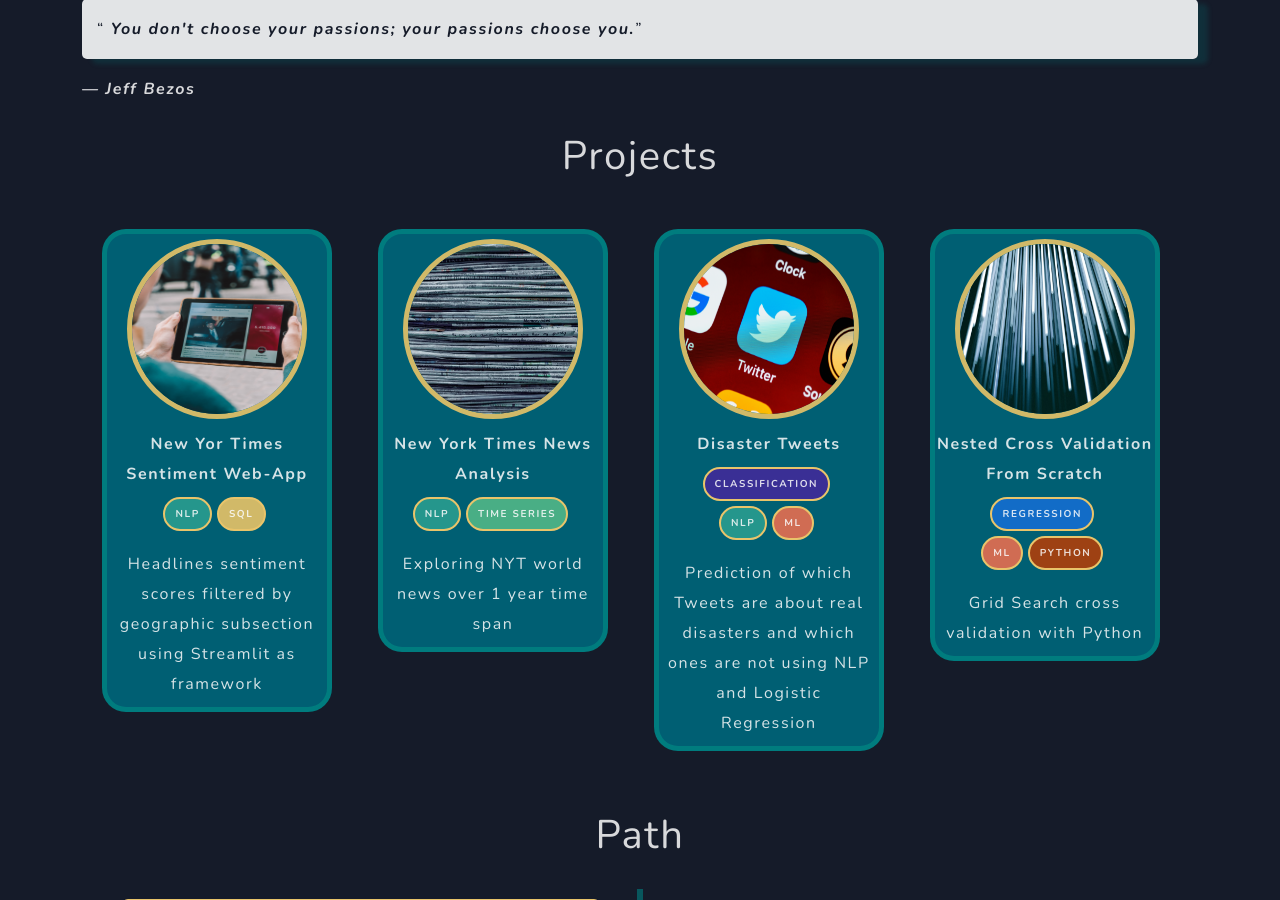
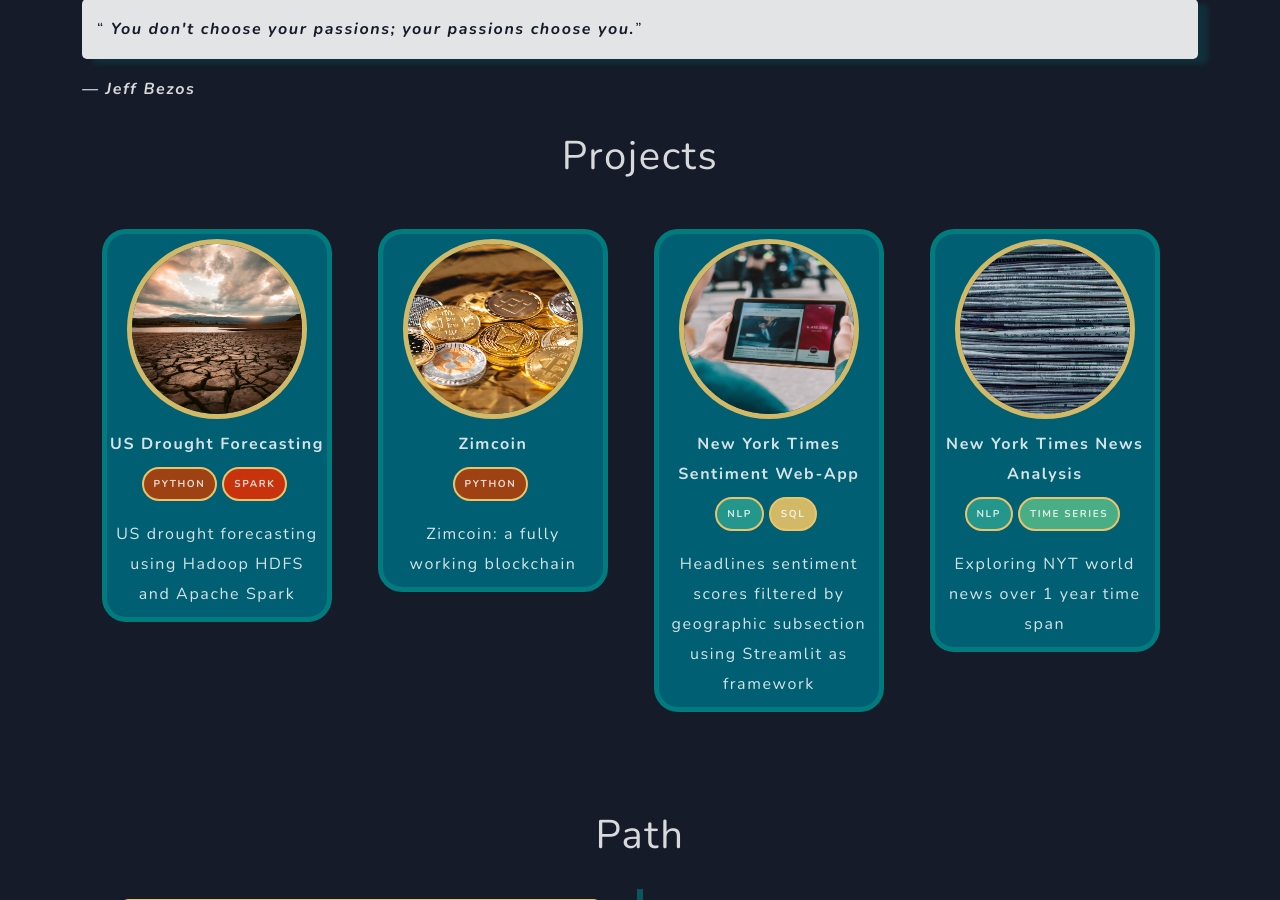
Before and after one commit to massigarg/portfolio, a Flask app: page /about in a window 1280 px wide. Shown: the part 356-1256 px from the top of the page. Run offline with Flask 2, Linux system fonts and the light colour scheme; some libraries are stand-ins or nearby versions; grey boxes are pictures that could not be loaded.

Commit message:
projects added

```diff
--- a/static/css/about.css
+++ b/static/css/about.css
@@ -196,45 +196,56 @@
 }
 
 #nlp {
-  background-color:hsl(173, 58%, 39%, 0.9);
+  background-color: hsl(173, 58%, 39%, 0.9);
 }
+
 #sql {
   background-color: hsl(43, 74%, 66%, 0.9);
 }
+
 #ml {
-  background-color:hsl(12, 76%, 61%, .90);
+  background-color: hsl(12, 76%, 61%, .90);
 }
+
 #flask {
   background-color: hsl(39, 100%, 47%, 0.9);
 }
+
 #html {
   background-color: hsl(160, 41%, 70%, 0.9);
 }
+
 #css {
   background-color: hsl(45, 60%, 78%, 0.9);
 }
+
 #python {
   background-color: hsl(19, 97%, 37%, 0.85);
 }
+
 #time-series {
   background-color: hsl(152, 41%, 52%, 0.9);
 }
 
 #classification {
-  background-color: hsl(278, 100%, 36%,0.5);
+  background-color: hsl(278, 100%, 36%, 0.5);
 }
 
 #regression {
   background-color: hsl(217, 100%, 56%, 0.6);
 }
 
+#spark {
+  background-color: hsl(12, 98%, 44%, 0.9)
+}
 
-.card .card-description{
+
+.card .card-description {
   margin-top: 5px;
   text-align: center;
   overflow: auto;
-  white-space:normal;
-  font-weight:300;
+  white-space: normal;
+  font-weight: 300;
   padding: 8px;
 }
 
--- a/templates/about.html
+++ b/templates/about.html
@@ -71,11 +71,38 @@
         <section class="projects">
 
             <div class="card">
+                <a href="https://github.com/massigarg/US-drought">
+                    <img alt="" src="{{url_for('static', filename='img/proj_img/drought.jpg')}}" id="card-image">
+                </a>
+
+                <div class="card-title">US drought forecasting</div>
+                <div class="tag-wrap">
+                    <div class="tag" id="python">python</div>
+                    <div class="tag" id="spark">spark</div>
+                </div>
+                <div class="card-description">US drought forecasting using Hadoop HDFS and Apache Spark</div>
+            </div>
+
+            <div class="card">
+                <a href="https://github.com/massigarg/zimcoin">
+                    <img alt="" src="{{url_for('static', filename='img/proj_img/crypto.jpg')}}" id="card-image">
+                </a>
+
+                <div class="card-title">Zimcoin</div>
+                <div class="tag-wrap">
+                    <div class="tag" id="python">python</div>
+                </div>
+                <div class="card-description">Zimcoin: a fully working blockchain</div>
+            </div>
+
+
+
+            <div class="card">
                 <a href="https://nyt-sentiment.herokuapp.com/">
                     <img alt="" src="{{url_for('static', filename='img/proj_img/nyt_news.jpg')}}" id="card-image">
                 </a>
 
-                <div class="card-title">new yor times Sentiment Web-App</div>
+                <div class="card-title">new york times Sentiment Web-App</div>
                 <div class="tag-wrap">
                     <div class="tag" id="nlp">nlp</div>
                     <div class="tag" id="sql">sql</div>
```
Also changed, not shown: other parts of static/css/about.css (+70 -20 lines), static/img/proj_img/crypto.jpg (added), static/img/proj_img/drought.jpg (added). Lines whose indentation alone changed are shown as unchanged.
